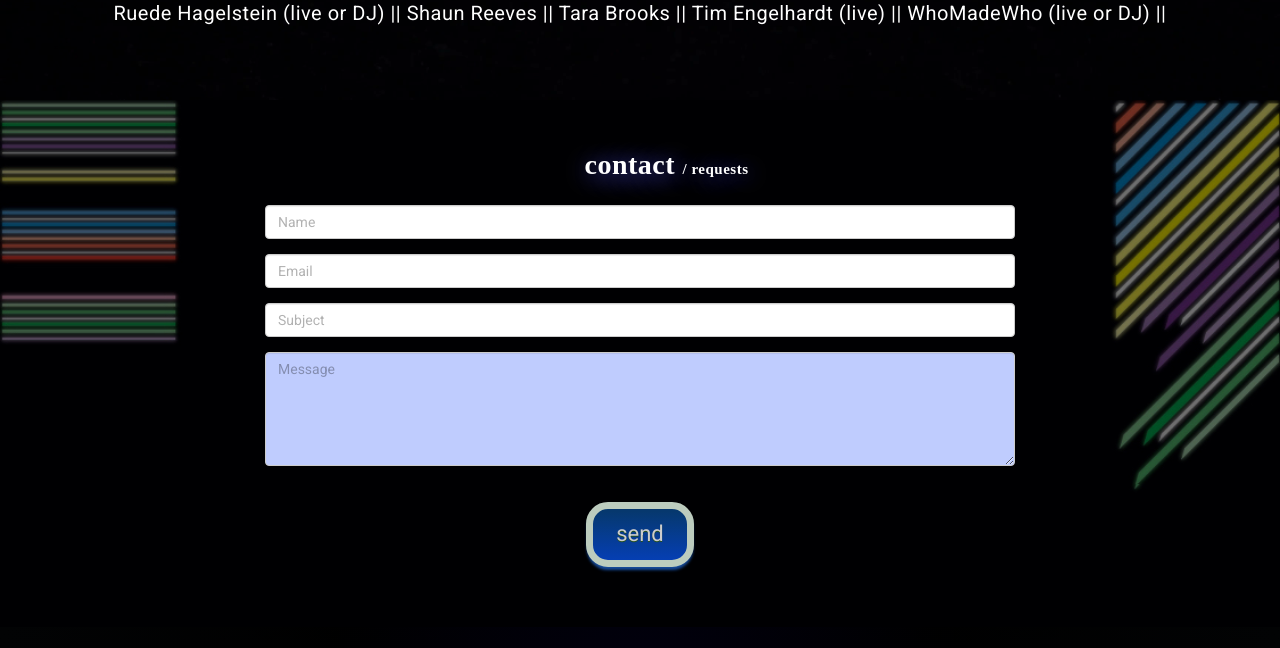
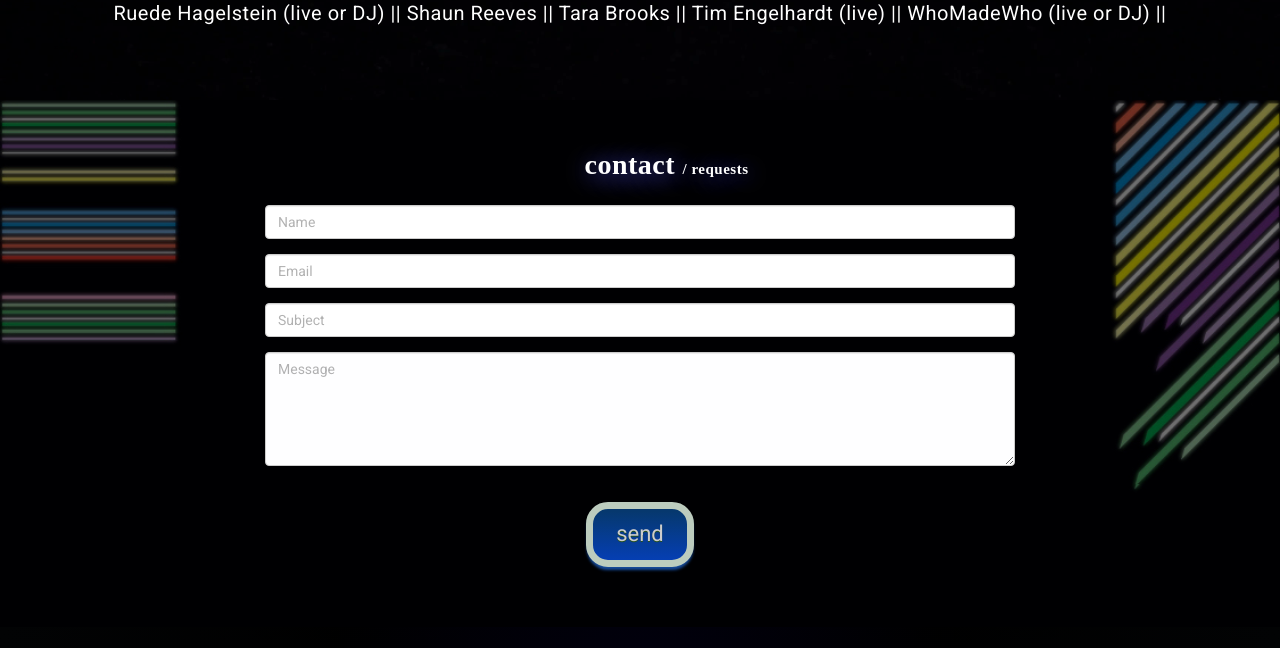
Before and after one commit to 01Clarian/ListedExample, a plain HTML site: page index.html in a window 1280 px wide. Shown: the part 5118-5766 px from the top of the page. Drawn offline with nearby package versions, Linux system fonts and the light colour scheme.

```diff
--- a/index.html
+++ b/index.html
@@ -340,7 +340,7 @@
               <div class="validation"></div>
             </div>
             <div class="form-group">
-              <textarea style="background-color:rgb(191, 204, 254); color:black;" class="form-control" name="message" rows="5" data-rule="required" data-msg="Please write something for us" placeholder="Message"></textarea>
+              <textarea style="background-color:rgb(254, 254, 255); color:black;" class="form-control" name="message" rows="5" data-rule="required" data-msg="Please write something for us" placeholder="Message"></textarea>
               <div class="validation"></div>
             </div>
             <br>
```
